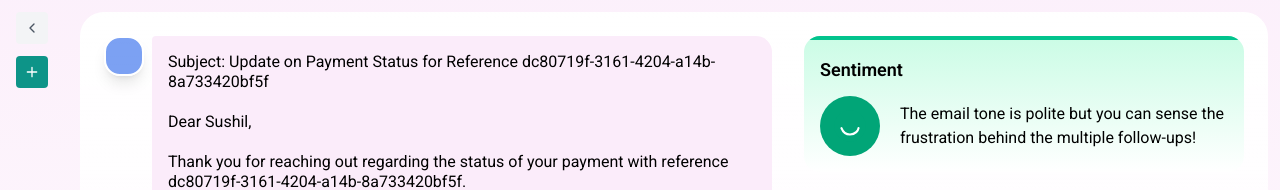
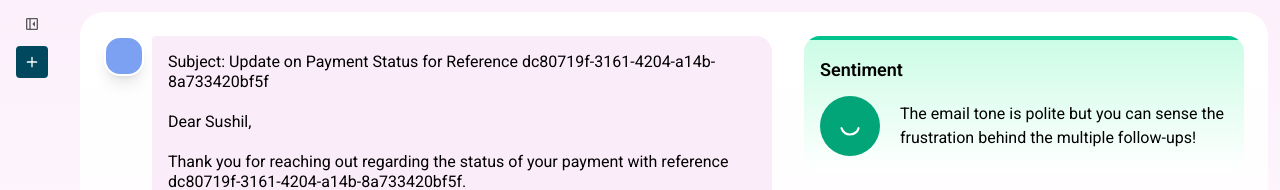
Before and after one commit to jthnroy/pixel-world, an Angular app: page / in a window 1280 px wide. Both pictures are taken after a click on the button 32 px from the left and 24 px from the top of the page. Shown: the top 190 px of the page. Built offline with nearby package versions, Linux system fonts and the light colour scheme.

Commit message:
Fix left panel: same New Task button collapses to plus icon, same expand/collapse icon, hide search/today/card when collapsed

```diff
--- a/src/app/app.html
+++ b/src/app/app.html
@@ -46,29 +46,8 @@
          [class.w-full]="isLeftPanelExpanded()"
          [class.w-16]="!isLeftPanelExpanded()">
       <!-- Header Icons -->
-      <div class="flex flex-col items-center gap-3 px-2">
-        <!-- Collapsed state content -->
-        <div class="flex flex-col items-center gap-3" [class.hidden]="isLeftPanelExpanded()">
-          <!-- Expand button - top icon (gray square with left arrow) -->
-          <button class="w-8 h-8 bg-gray-100 hover:bg-gray-200 rounded flex items-center justify-center transition-all duration-300"
-                  (click)="toggleLeftPanel()">
-            <svg class="w-4 h-4 text-gray-600" viewBox="0 0 24 24" fill="none">
-              <path d="M15 18L9 12L15 6" stroke="currentColor" stroke-width="2" stroke-linecap="round" stroke-linejoin="round"/>
-            </svg>
-          </button>
-
-          <!-- New Task button - bottom button (dark teal with white plus) -->
-          <button class="w-8 h-8 bg-teal-600 hover:bg-teal-700 rounded flex items-center justify-center transition-all duration-300"
-                  (click)="createNewTask()">
-            <svg class="w-4 h-4 text-white" viewBox="0 0 24 24" fill="none">
-              <path d="M12 5V19M5 12H19" stroke="currentColor" stroke-width="2" stroke-linecap="round" stroke-linejoin="round"/>
-            </svg>
-          </button>
-        </div>
-
-        <!-- Expanded state content -->
-        <div class="flex justify-between items-center w-full" [class.hidden]="!isLeftPanelExpanded()">
-          <!-- Square icon - toggle button when expanded -->
+      <div class="flex justify-between items-center px-2">
+        <!-- Square icon - toggle button (same for both states) -->
         <button class="w-6 h-6 text-text-neutral hover:bg-gray-100 rounded p-1 transition-colors"
                 (click)="toggleLeftPanel()">
           <svg class="w-4 h-4" viewBox="0 0 24 24" fill="none">
@@ -78,16 +57,26 @@
 
         <!-- Search icon - only visible when expanded -->
         <svg class="w-6 h-6 text-text-neutral transition-all duration-300"
+             [class.hidden]="!isLeftPanelExpanded()"
              viewBox="0 0 24 24" fill="none">
           <path d="M15.5 14h-.79l-.28-.27C15.41 12.59 16 11.11 16 9.5 16 5.91 13.09 3 9.5 3S3 5.91 3 9.5 5.91 16 9.5 16c1.61 0 3.09-.59 4.23-1.57l.27.28v.79l5 4.99L20.49 19l-4.99-5zm-6 0C7.01 14 5 11.99 5 9.5S7.01 5 9.5 5 14 7.01 14 9.5 11.99 14 9.5 14z" fill="currentColor"/>
         </svg>
       </div>
-      </div>
 
-      <!-- New Task Button -->
+      <!-- New Task Button - same button, different styles based on state -->
       <button class="flex items-center justify-center h-9 px-4 bg-primary text-white rounded-6 font-roboto text-sm font-medium transition-all duration-300"
-              [class.hidden]="!isLeftPanelExpanded()">
+              [class.hidden]="!isLeftPanelExpanded()"
+              (click)="createNewTask()">
         New Task
+      </button>
+
+      <!-- New Task Button - collapsed state (same button, just icon) -->
+      <button class="w-8 h-8 bg-primary hover:bg-primary/90 rounded flex items-center justify-center transition-all duration-300 mx-auto"
+              [class.hidden]="isLeftPanelExpanded()"
+              (click)="createNewTask()">
+        <svg class="w-4 h-4 text-white" viewBox="0 0 24 24" fill="none">
+          <path d="M12 5V19M5 12H19" stroke="currentColor" stroke-width="2" stroke-linecap="round" stroke-linejoin="round"/>
+        </svg>
       </button>
 
       <!-- Today Section -->
```
Lines whose indentation alone changed are shown as unchanged.
